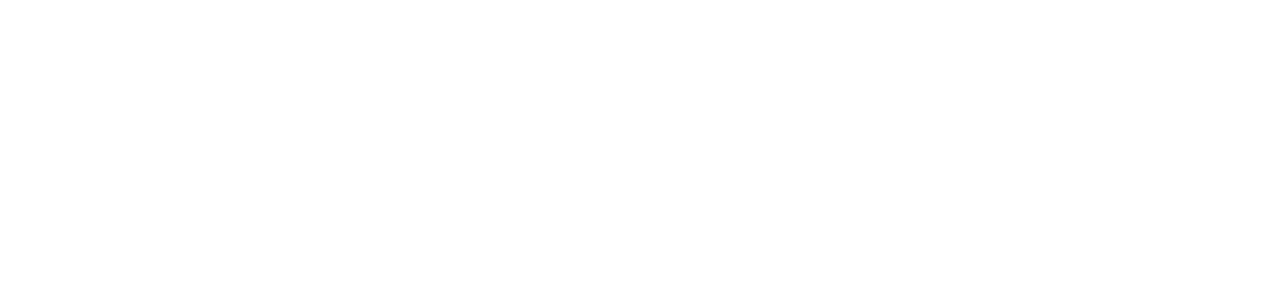
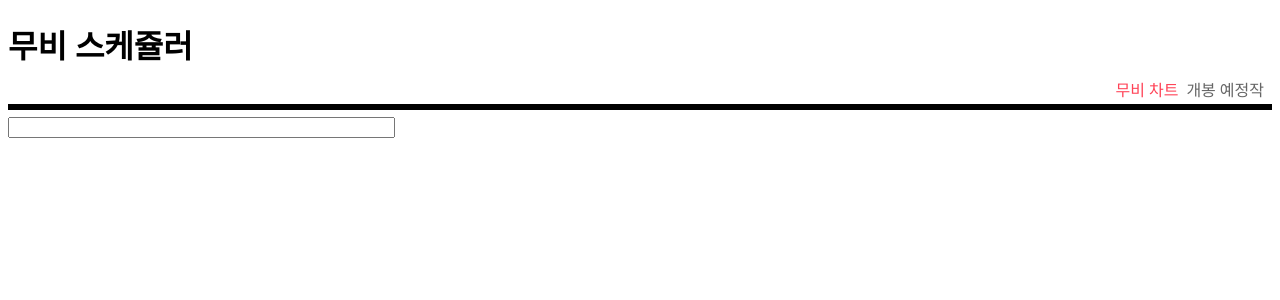
Before and after one commit to 1two13/react_movie_scheduler, a React (Create React App) app: page / in a window 1280 px wide. Shown: the top 300 px of the page. Built offline with nearby package versions, Linux system fonts and the light colour scheme.

Commit message:
feature: Top 컴포넌트 생성(제일 상단부 ~ 검색창)

```diff
--- a/package.json
+++ b/package.json
@@ -9,6 +9,7 @@
     "react": "^18.2.0",
     "react-dom": "^18.2.0",
     "react-scripts": "5.0.1",
+    "styled-components": "^5.3.5",
     "web-vitals": "^2.1.4"
   },
   "scripts": {
--- a/public/index.html
+++ b/public/index.html
@@ -3,11 +3,7 @@
   <head>
     <meta charset="utf-8" />
     <meta name="viewport" content="width=device-width, initial-scale=1" />
-    <meta
-      name="description"
-      content="Web site created using create-react-app"
-    />
-    <title>Movie Scheduler React App</title>
+    <title>무비 스케쥴러</title>
   </head>
   <body>
     <div id="root"></div>
--- /dev/null
+++ b/src/components/Top.js
@@ -0,0 +1,57 @@
+import styled from "styled-components";
+import { useState } from "react";
+
+const Title = styled.h1`
+  margin-bottom: 10px;
+`;
+
+const ChangeMovie = styled.div`
+  display: flex;
+  justify-content: flex-end;
+  cursor: pointer;
+  color: #666666;
+`;
+
+const Span = styled.span`
+  margin-right: 8px;
+  &.changeColor {
+    color: #ff4256;
+    font-weight: 500;
+  }
+`;
+
+const Hr = styled.hr`
+  border: solid;
+  margin: 3px 0px 7px 0px;
+`;
+
+const Input = styled.input`
+  width: 30%;
+  margin-bottom: 7px;
+`;
+
+function Top() {
+  const [color, setColor] = useState(true);
+
+  const onClickHandler = () => {
+    setColor(!color);
+  };
+
+  return (
+    <div>
+      <Title>무비 스케쥴러</Title>
+      <ChangeMovie>
+        <Span className={color ? "changeColor" : ""} onClick={onClickHandler}>
+          무비 차트
+        </Span>
+        <Span className={color ? "" : "changeColor"} onClick={onClickHandler}>
+          개봉 예정작
+        </Span>
+      </ChangeMovie>
+      <Hr />
+      <Input type="text" />
+    </div>
+  );
+}
+
+export default Top;
--- a/src/index.js
+++ b/src/index.js
@@ -1,10 +1,12 @@
 import React from "react";
 import ReactDOM from "react-dom/client";
 import App from "./App";
+import Top from "./components/Top";
 
 const root = ReactDOM.createRoot(document.getElementById("root"));
 root.render(
   <React.StrictMode>
     <App />
+    <Top />
   </React.StrictMode>
 );
```
Also changed, not shown: 1 other file (tests, documents, lock files or other folders).
